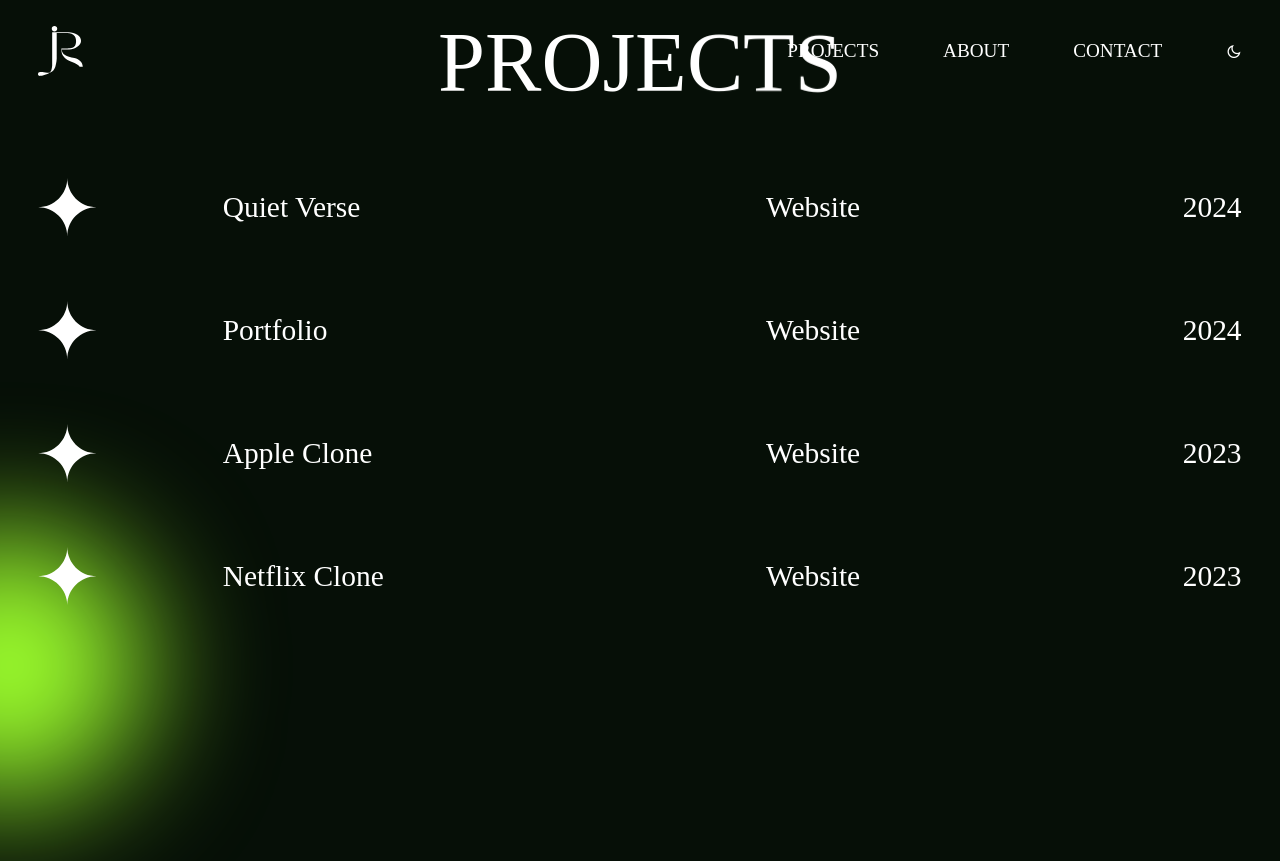
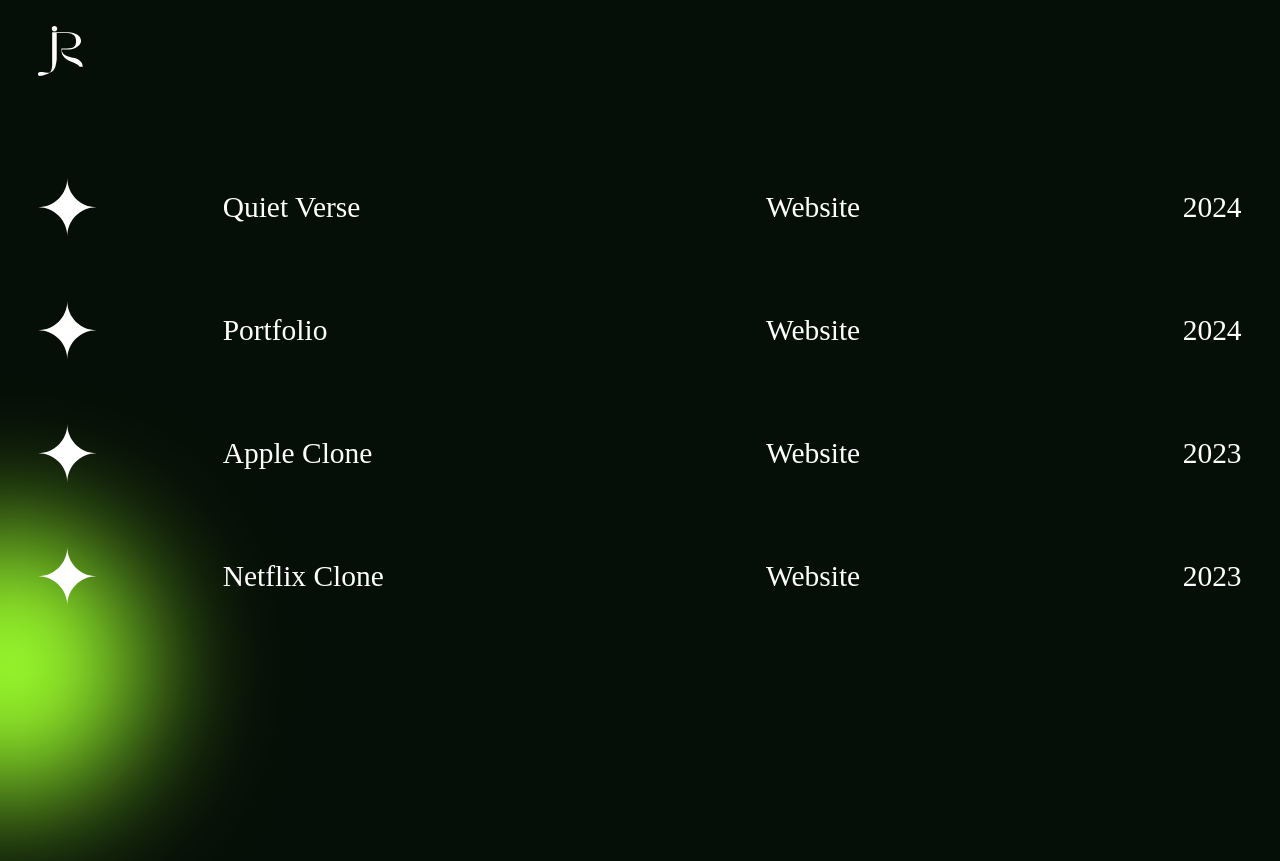
Before and after one commit to Ramji-Dev/Portfolio, a React (Vite) app: page /project in a window 1280 px wide. Built offline with nearby package versions, Linux system fonts and the light colour scheme; a web font is replaced by a local one.

Commit message:
Minor fixes

```diff
--- a/src/App.jsx
+++ b/src/App.jsx
@@ -23,7 +23,7 @@ function App() {
     <Provider store={store}>
       <div className='overflow-hidden bg-lightLoki dark:bg-darkLoki'>
         <div className='flex relative z-[999]'>
-          <Loader />
+          {/* <Loader /> */}
         </div>
         <div className='relative z-[100]'>
           <Navbar />
--- a/src/Components/About/About.jsx
+++ b/src/Components/About/About.jsx
@@ -19,7 +19,6 @@ function About() {
         trigger: '.image, .text, .res-container',
         start: '30% 0%',
         end: 'top -50%',
-        markers: 1
       }
     })
     .to('.image',{
@@ -58,7 +57,7 @@ function About() {
         </div>
 
         <div className='flex flex-col md:flex-row items-center justify-center gap-[8%] px-[2%]'>
-          <div className='w-[75vw] h-[100vw] md:w-[25vw] md:h-[33vw] object-cover rounded-[3.5vw] md:rounded-[1.5vw] overflow-hidden mb-[10%] md:mb-0 bg-lightLoki dark:bg-darkLoki'>
+          <div className='w-[75vw] h-[100vw] md:w-[25vw] md:h-[33vw] object-cover rounded-[3.5vw] md:rounded-[1.5vw] overflow-hidden mb-[10%] md:mb-0'>
             <img src="./images/ramji.webp" alt="ramji" className='-translate-y-[110%] rounded-[3.5vw] md:rounded-[1.5vw] image' />
           </div>
           <div className='relative md:-top-[2vw]'>
--- a/src/Components/Navbar/Navbar.jsx
+++ b/src/Components/Navbar/Navbar.jsx
@@ -107,8 +107,11 @@ function Navbar() {
                 {
                     [{text: 'Projects', id: 1}, {text: 'About', id: 2}, {text: 'Contact', id: 3}].map(({text, id}) => {
                         return (
-                            <div key={id} className='w-fit h-fit overflow-hidden' onClick={closeMenu}>
-                                <h1 className='text anima-text opacity-0 uppercase translate-y-[120%] rotate-12'><a href={`/#${text}`}>{text}</a></h1>
+                            <div key={id} className='w-fit h-[8vw] sm:h-[4vw] md:h-[2.3vw] overflow-hidden' onClick={closeMenu}>
+                                <div className='overflow-hidden duration-500 md:hover:-translate-y-[50%]'>
+                                    <h1 className='text anima-text opacity-0 uppercase translate-y-[120%] rotate-12'><a href={`/#${text}`}>{text}</a></h1>
+                                    <h1 className='text anima-text opacity-0 uppercase translate-y-[120%] rotate-12'><a href={`/#${text}`}>{text}</a></h1>
+                                </div>
                             </div>
                         )
                     })
```
